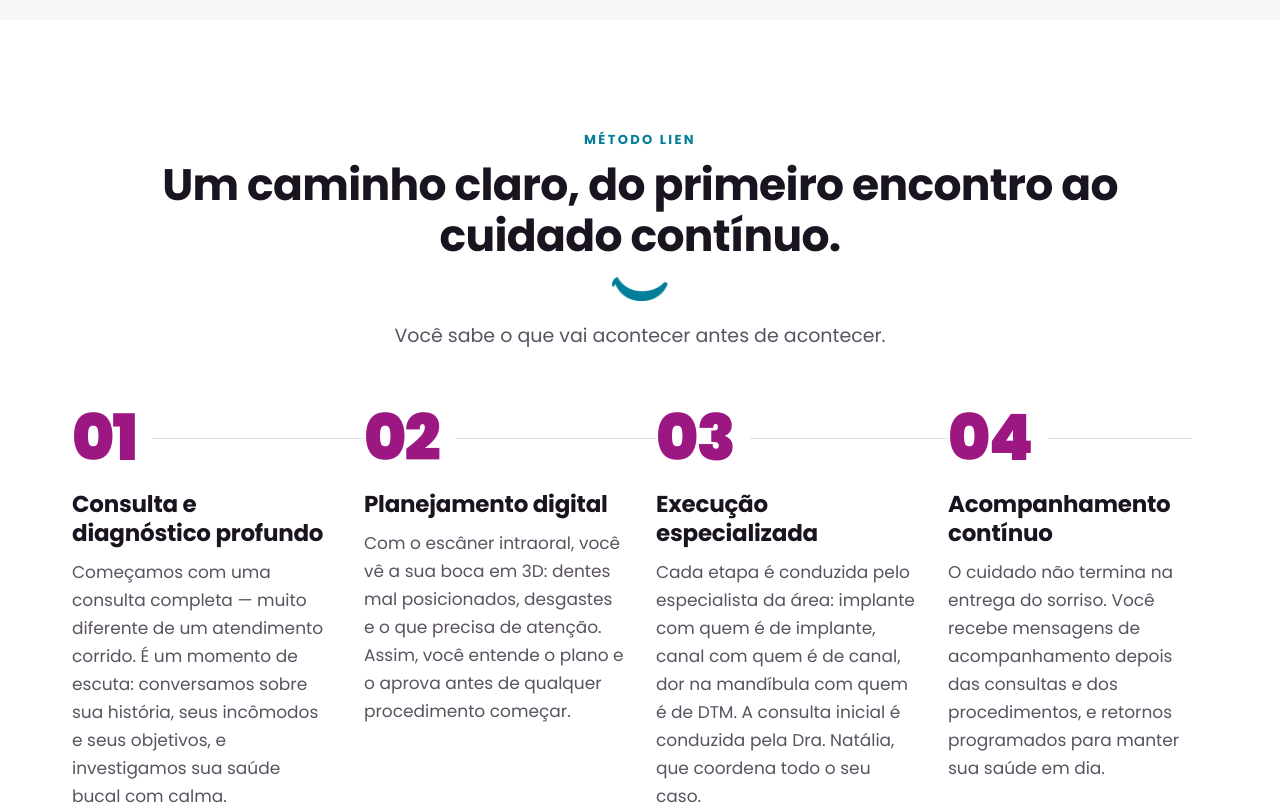
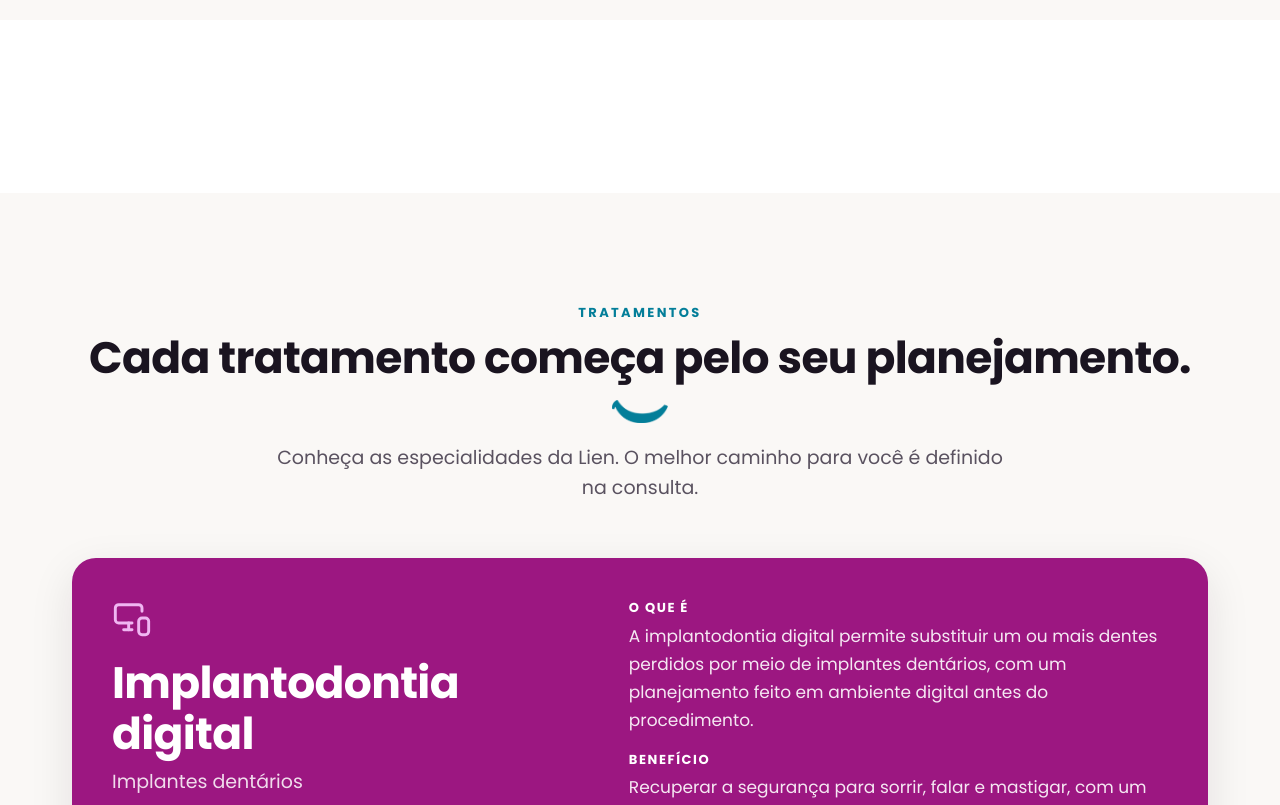
Before and after one commit to enzopavantv12-rgb/clinica_lien, a Next.js app: page / in a window 1280 px wide. Shown: the part 3180-3985 px from the top of the page. Built offline with nearby package versions, Linux system fonts and the light colour scheme.

Commit message:
auto: 2026-09-23 23:37:48 (6 arquivo(s))

```diff
--- a/app/globals.css
+++ b/app/globals.css
@@ -143,3 +143,33 @@
     border-radius: 24px 120px 40px 160px;
   }
 }
+
+@layer components {
+  /*
+   * Geometria da linha do tempo do Metodo Lien (Timeline.tsx).
+   * Etapas pares em cima, impares embaixo, alternando: por isso o passo pode
+   * ser menor que a largura sem sobrepor texto da mesma fileira.
+   */
+  .timeline-trilho {
+    --inicio: 6vw;
+    --passo: 48vw;
+    --largura: 80vw;
+    --altura: min(600px, calc(100svh - 110px));
+  }
+  /* Tablet e notebook: colunas mais largas, senao o texto nao cabe na
+     metade da altura (26vw em 800px sao so 208px). */
+  @media (min-width: 768px) {
+    .timeline-trilho {
+      --inicio: 4vw;
+      --passo: 30vw;
+      --largura: 44vw;
+      --altura: min(660px, calc(100svh - 120px));
+    }
+  }
+  @media (min-width: 1280px) {
+    .timeline-trilho {
+      --passo: 22vw;
+      --largura: 26vw;
+    }
+  }
+}
--- a/package.json
+++ b/package.json
@@ -12,6 +12,7 @@
     "marca": "node scripts/gen-marca.mjs"
   },
   "dependencies": {
+    "gsap": "^3.15.0",
     "lucide-react": "^0.460.0",
     "motion": "^13.2.0",
     "next": "^16.3.4",
--- a/src/components/sections/MetodoLien.tsx
+++ b/src/components/sections/MetodoLien.tsx
@@ -1,44 +1,36 @@
-import { Reveal } from '../ui/Reveal';
-import { SectionHeading } from '../ui/SectionHeading';
+import { PadraoOndas, Simbolo } from '../ui/BrandGraphics';
+import { Timeline } from '../ui/Timeline';
 import { metodo } from '../../data/content';
 
 /**
- * Metodo Lien em 4 etapas, como linha do tempo: horizontal no desktop,
- * vertical no mobile. Numeros em magenta, 44 -> 64px.
+ * Metodo Lien em 4 etapas, como linha do tempo horizontal com scroll: a secao
+ * fixa na tela e as etapas passam da direita para a esquerda (Timeline.tsx).
+ *
+ * O painel de abertura carrega o titulo da secao em branco sobre magenta —
+ * combinacao prevista no manual — com a padronagem oficial a 10%.
  * Proibido "avaliacao" e "orcamento" em qualquer etapa (briefing, 5.5).
  */
 export function MetodoLien() {
   return (
-    <section id="metodo" className="bg-white py-20 sm:py-24 lg:py-28">
-      <div className="mx-auto max-w-[1200px] px-5 sm:px-8">
-        <SectionHeading tag={metodo.tag} titulo={metodo.h2} subtitulo={metodo.sub} />
-
-        <ol className="relative mt-14 grid gap-10 lg:grid-cols-4 lg:gap-8">
-          {/* Trilho da linha do tempo: vertical no mobile, horizontal no desktop. */}
-          <span
-            aria-hidden="true"
-            className="absolute bottom-4 left-[1.3rem] top-4 w-px bg-brandgray lg:bottom-auto lg:left-4 lg:right-4 lg:top-8 lg:h-px lg:w-auto"
-          />
-
-          {metodo.etapas.map((etapa, i) => (
-            <Reveal as="li" key={etapa.numero} delay={i * 0.08} className="relative pl-16 lg:pl-0">
-              <span
-                aria-hidden="true"
-                className="absolute left-0 top-0 block bg-white pr-2 text-stat font-black leading-none text-magenta lg:static lg:inline-block lg:text-stat-lg lg:pr-4"
-              >
-                {etapa.numero}
-              </span>
-              <h3 className="text-h3 sm:text-h3-lg font-semibold text-ink lg:mt-5">
-                <span className="sr-only">Etapa {etapa.numero}: </span>
-                {etapa.titulo}
-              </h3>
-              <p className="mt-2.5 max-w-prose text-body sm:text-body-lg text-ink-muted">
-                {etapa.texto}
-              </p>
-            </Reveal>
-          ))}
-        </ol>
-      </div>
-    </section>
+    <Timeline
+      id="metodo"
+      etapas={metodo.etapas}
+      painel={
+        <>
+          <PadraoOndas className="pointer-events-none absolute inset-0" cor="#FFFFFF" opacidade={0.1} />
+          <div className="relative flex h-full flex-col">
+            <p
+              className="text-tag sm:text-tag-lg font-semibold uppercase text-white"
+              style={{ letterSpacing: '0.18em' }}
+            >
+              {metodo.tag}
+            </p>
+            <h2 className="mt-5 text-h2 sm:text-h2-lg font-bold text-white">{metodo.h2}</h2>
+            <p className="mt-5 text-sub sm:text-sub-lg text-white/90">{metodo.sub}</p>
+            <Simbolo variante="negativo" className="mt-auto block h-auto w-28 pt-8 sm:w-36" />
+          </div>
+        </>
+      }
+    />
   );
 }
--- /dev/null
+++ b/src/components/ui/Timeline.tsx
@@ -0,0 +1,219 @@
+'use client';
+
+import { useLayoutEffect, useRef, useSyncExternalStore, type ReactNode } from 'react';
+import gsap from 'gsap';
+import { ScrollTrigger } from 'gsap/ScrollTrigger';
+import { SplitText } from 'gsap/SplitText';
+
+if (typeof window !== 'undefined') {
+  gsap.registerPlugin(ScrollTrigger, SplitText);
+}
+
+/**
+ * Linha do tempo horizontal com scroll (adaptada do "Timeline" da Hyperiux
+ * Vault). A secao fixa na tela, o trilho desliza para o lado conforme a
+ * rolagem e cada etapa desenha a haste, o ponto e revela o texto linha a linha.
+ *
+ * Diferencas em relacao ao original:
+ * - Dados por props (as etapas vem do content.ts), sem datas.
+ * - Sem foto de banco de imagens: o primeiro bloco do trilho e um painel da
+ *   marca com o titulo da secao (regra do projeto: nunca stock photo).
+ * - Posicoes calculadas pela geometria (variaveis CSS em .timeline-trilho, no
+ *   globals.css), nao por uma tabela fixa de 7 itens. As revelacoes usam
+ *   `containerAnimation`, entao disparam quando a etapa entra na tela.
+ * - Pin do proprio ScrollTrigger, com a distancia de rolagem igual a distancia
+ *   horizontal real — sem altura magica de 200vw.
+ * - Movimento reduzido: o trilho ainda acompanha a rolagem (movimento
+ *   controlado pelo proprio visitante), mas nada aparece sozinho — todo o
+ *   texto ja esta visivel.
+ * - Todo o texto sai no HTML estatico; o GSAP so o esconde depois de montar.
+ */
+
+export type EtapaTimeline = {
+  numero: string;
+  titulo: string;
+  texto: string;
+};
+
+const REDUCED_MOTION_QUERY = '(prefers-reduced-motion: reduce)';
+
+function assinarMovimentoReduzido(callback: () => void) {
+  const mql = window.matchMedia(REDUCED_MOTION_QUERY);
+  mql.addEventListener('change', callback);
+  return () => mql.removeEventListener('change', callback);
+}
+
+function usePrefereMovimentoReduzido() {
+  return useSyncExternalStore(
+    assinarMovimentoReduzido,
+    () => window.matchMedia(REDUCED_MOTION_QUERY).matches,
+    () => false,
+  );
+}
+
+export function Timeline({
+  id,
+  etapas,
+  painel,
+}: {
+  id: string;
+  etapas: readonly EtapaTimeline[];
+  /** Conteudo do painel de abertura do trilho (titulo da secao). */
+  painel: ReactNode;
+}) {
+  const secaoRef = useRef<HTMLElement>(null);
+  const trilhoRef = useRef<HTMLDivElement>(null);
+  const reduzir = usePrefereMovimentoReduzido();
+
+  useLayoutEffect(() => {
+    const secao = secaoRef.current;
+    const trilho = trilhoRef.current;
+    if (!secao || !trilho) return;
+
+    const ctx = gsap.context(() => {
+      const distancia = () => Math.max(0, trilho.scrollWidth - window.innerWidth);
+      const mobile = window.innerWidth < 768;
+
+      const deslize = gsap.to(trilho, {
+        x: () => -distancia(),
+        ease: 'none',
+        scrollTrigger: {
+          trigger: secao,
+          start: 'top top',
+          end: () => `+=${distancia()}`,
+          pin: true,
+          scrub: true,
+          anticipatePin: 1,
+          invalidateOnRefresh: true,
+        },
+      });
+
+      gsap.fromTo(
+        '.timeline-progresso',
+        { scaleX: 0 },
+        {
+          scaleX: 1,
+          ease: 'none',
+          // Mesmo intervalo do deslize: a linha termina cheia junto com o pin.
+          scrollTrigger: {
+            trigger: secao,
+            start: 'top top',
+            end: () => `+=${distancia()}`,
+            scrub: true,
+            invalidateOnRefresh: true,
+          },
+        },
+      );
+
+      if (reduzir) return;
+
+      gsap.utils.toArray<HTMLElement>('.timeline-etapa').forEach((etapa) => {
+        const haste = etapa.querySelector('.timeline-haste');
+        const ponto = etapa.querySelector('.timeline-ponto');
+        const textos = etapa.querySelectorAll('[data-split]');
+
+        // autoSplit refaz a divisao em linhas quando a largura muda; o
+        // onSplit recria a animacao sobre as linhas novas.
+        SplitText.create(textos, {
+          type: 'lines',
+          mask: 'lines',
+          autoSplit: true,
+          onSplit: (self) =>
+            gsap
+              .timeline({
+                scrollTrigger: {
+                  trigger: etapa,
+                  containerAnimation: deslize,
+                  // A ultima etapa para em ~65% da tela no desktop (e ~7% no
+                  // mobile): o fim precisa ficar antes disso, senao o pin
+                  // acaba com a revelacao pela metade.
+                  start: mobile ? 'left 90%' : 'left 100%',
+                  end: mobile ? 'left 40%' : 'left 72%',
+                  scrub: true,
+                },
+              })
+              .from(haste, { scaleY: 0, duration: 0.4, ease: 'none' })
+              .from(ponto, { scale: 0, duration: 0.4, ease: 'none' }, '<')
+              .from(self.lines, { yPercent: 110, duration: 1, stagger: 0.06, ease: 'power2.out' }, '<0.15'),
+        });
+      });
+    }, secao);
+
+    return () => ctx.revert();
+  }, [reduzir]);
+
+  return (
+    <section
+      ref={secaoRef}
+      id={id}
+      className="relative flex h-svh flex-col justify-center overflow-hidden bg-white pt-20 sm:pt-[88px]"
+    >
+      <div ref={trilhoRef} className="timeline-trilho flex w-max items-stretch gap-[7vw] px-[7vw] md:gap-[4vw] md:px-[5vw]">
+        {/* Painel de abertura */}
+        <div className="relative w-[85vw] shrink-0 overflow-hidden rounded-3xl bg-magenta p-7 text-white sm:p-10 md:w-[max(34vw,320px)]">
+          {painel}
+        </div>
+
+        {/* Area da linha do tempo */}
+        <ol
+          className="timeline-area relative h-[var(--altura)] shrink-0"
+          style={{
+            width: `calc(var(--inicio) * 2 + ${etapas.length - 1} * var(--passo) + var(--largura))`,
+          }}
+        >
+          {/* Trilho cinza + progresso magenta, na altura do meio */}
+          <span aria-hidden="true" className="absolute inset-x-0 top-1/2 h-px bg-brandgray" />
+          <span
+            aria-hidden="true"
+            className="timeline-progresso absolute inset-x-0 top-1/2 h-px origin-left bg-magenta"
+          />
+
+          {etapas.map((etapa, i) => {
+            const emCima = i % 2 === 0;
+            return (
+              <li
+                key={etapa.numero}
+                className={`timeline-etapa absolute ${emCima ? 'top-0 bottom-1/2' : 'top-1/2 bottom-0'}`}
+                style={{
+                  left: `calc(var(--inicio) + ${i} * var(--passo))`,
+                  width: 'var(--largura)',
+                }}
+              >
+                <span
+                  aria-hidden="true"
+                  className={`timeline-haste absolute left-0 top-0 h-full w-px bg-magenta ${emCima ? 'origin-bottom' : 'origin-top'}`}
+                />
+                <span
+                  aria-hidden="true"
+                  className={`timeline-ponto absolute left-0 size-3 -translate-x-1/2 rounded-full bg-magenta ring-4 ring-white ${
+                    emCima ? 'bottom-0 translate-y-1/2' : 'top-0 -translate-y-1/2'
+                  }`}
+                />
+                <div
+                  className={`flex h-full flex-col pl-5 pr-4 sm:pl-6 ${emCima ? 'justify-start pb-7 baixa:pb-5' : 'justify-end pt-7 baixa:pt-5'}`}
+                >
+                  <span
+                    data-split
+                    aria-hidden="true"
+                    className="block text-[2.5rem] font-black leading-none text-magenta lg:text-[3.25rem] baixa:text-[2.25rem]"
+                  >
+                    {etapa.numero}
+                  </span>
+                  <h3 className="mt-3 text-h3 font-semibold text-ink sm:text-h3-lg baixa:mt-2 baixa:text-h3">
+                    <span className="sr-only">Etapa {etapa.numero}: </span>
+                    <span data-split className="block">
+                      {etapa.titulo}
+                    </span>
+                  </h3>
+                  <p data-split className="mt-2.5 text-body text-ink-muted sm:text-body-lg baixa:mt-2 baixa:text-body">
+                    {etapa.texto}
+                  </p>
+                </div>
+              </li>
+            );
+          })}
+        </ol>
+      </div>
+    </section>
+  );
+}
--- a/tailwind.config.ts
+++ b/tailwind.config.ts
@@ -10,6 +10,11 @@ export default {
   content: ['./app/**/*.{ts,tsx}', './src/**/*.{ts,tsx}'],
   theme: {
     extend: {
+      screens: {
+        // Tela baixa (notebook 1280x720, celular pequeno). `raw` entra depois
+        // dos breakpoints de largura no CSS, entao sobrescreve sm:/lg:.
+        baixa: { raw: '(max-height: 780px)' },
+      },
       colors: {
         // Paleta oficial do manual
         magenta: {
```
Also changed, not shown: 1 other file (tests, documents, lock files or other folders).
